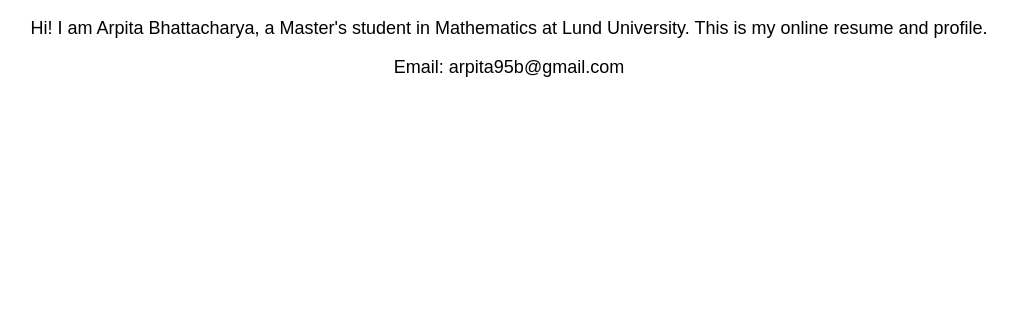
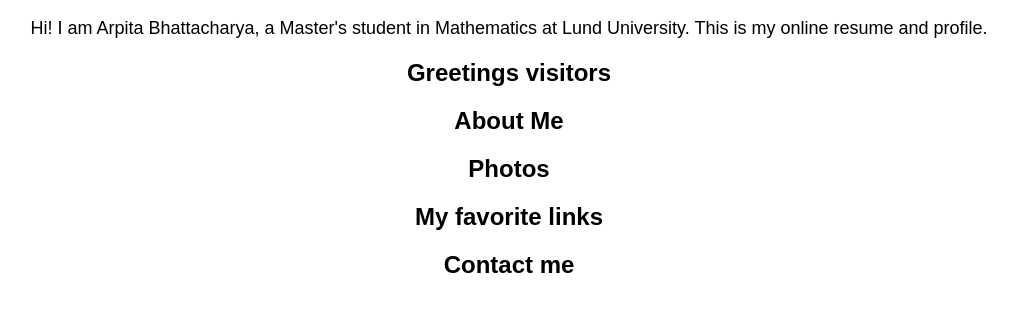
Before and after one commit to Rpita623/Rpita623.github.io, a plain HTML site: page index.html in a window 1280 px wide. Shown: the part 90-402 px from the top of the page, without its empty margins (131-1148 px from the left). Drawn offline with Linux system fonts and the light colour scheme.

Commit message:
Update index.html

```diff
--- a/index.html
+++ b/index.html
@@ -3,7 +3,7 @@
 <head>
     <meta charset="UTF-8">
     <meta name="viewport" content="width=device-width, initial-scale=1.0">
-    <title>My Math Profile</title>
+    <title>Arpita Bhattacharya: Math Profile</title>
     <style>
         body { font-family: Arial, sans-serif; text-align: center; margin: 50px; }
         h1 { color: #333; }
@@ -13,6 +13,20 @@
 <body>
     <h1>Arpita Bhattacharya</h1>
     <p>Hi! I am Arpita Bhattacharya, a Master's student in Mathematics at Lund University. This is my online resume and profile.</p>
-    <p>Email: arpita95b@gmail.com</p>
+    <section id="greetings">
+     <h2>Greetings visitors</h2>
+   </section>
+   <section id="about-me">
+     <h2>About Me</h2>
+   </section>
+   <section id="photos">
+     <h2>Photos</h2>
+   </section>
+   <section id="links">
+     <h2>My favorite links</h2>
+   </section>
+   <section id="contact-me">
+     <h2>Contact me</h2>
+   </section>
 </body>
 </html>
```
